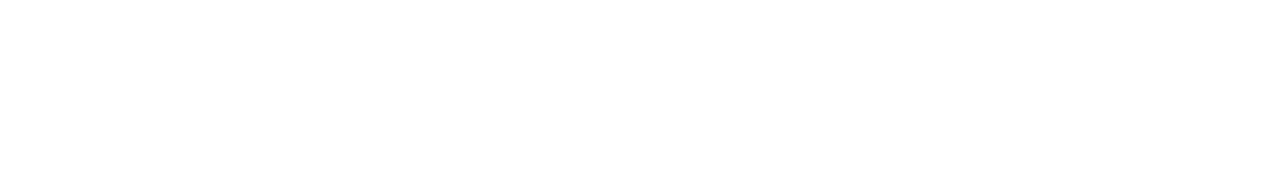
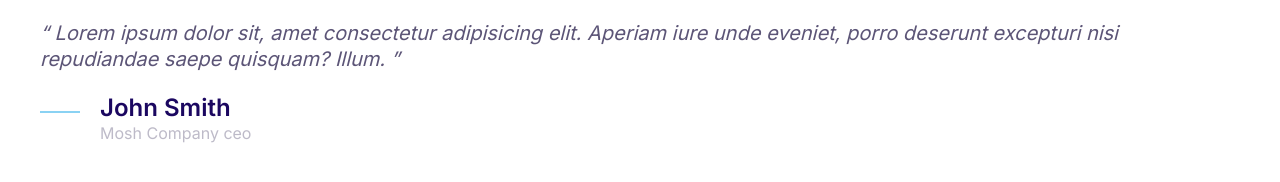
Before and after one commit to michael-j-rubenstein/cloud-hosting-website, a plain HTML site: page index.html in a window 1280 px wide. Drawn offline with Linux system fonts and the light colour scheme.

Commit message:
Added quotes component

```diff
--- a/css/styles.css
+++ b/css/styles.css
@@ -5,8 +5,8 @@
     --color-accent: #ff3400;
     --color-headings: #1b0760;
     --color-body: #918ca4;
+    --color-body-darker: #5c5577;
     --color-border: #ccc;
-    --color-media: #2073de;
     --border-radius: 30px;
     --font-primary: 'Inter', Arial, Helvetica, sans-serif;
 }
@@ -405,3 +405,57 @@ a {
 .media__image {
     margin-top: 1rem;
 }
+
+
+/* Quotes */
+
+.quote {
+    font-size: 3rem;
+    font-style: italic;
+    color: var(--color-body-darker);
+    line-height: 1.3;
+}
+
+.quote__text::before {
+    content: open-quote;
+}
+
+.quote__text::after {
+    content: close-quote;
+}
+
+.quote__author {
+    font-size: 3rem;
+    font-weight: 600;
+    font-style: normal;
+    margin-bottom: 0;
+}
+
+.quote__company {
+    font-style: normal;
+    font-size: 2rem;
+    opacity: 0.4;
+}
+
+.quote__line {
+    position: relative;
+    bottom: 10px;
+}
+
+@media screen and (min-width: 1024px) {
+
+    .quote {
+        font-size: 2rem;
+    }
+
+    .quote__author {
+        font-size: 2.4rem;
+    }
+
+    .quote__company {
+        font-size: 1.6rem;
+    }
+}
+
+
+/* Grids */
--- a/index.html
+++ b/index.html
@@ -14,5 +14,26 @@
     <link rel="stylesheet" href="css/normalize.css" />
     <link rel="stylesheet" href="css/styles.css" />
   </head>
-  <body></body>
+  <body>
+    <blockquote class="quote">
+      <p class="quote__text">
+        Lorem ipsum dolor sit, amet consectetur adipisicing elit. Aperiam iure
+        unde eveniet, porro deserunt excepturi nisi repudiandae saepe quisquam?
+        Illum.
+      </p>
+      <footer>
+        <div class="media">
+          <div class="media__image">
+            <svg class="icon icon--primary quote__line">
+              <use xlink:href="images/sprite.svg#line"></use>
+            </svg>
+          </div>
+          <div class="media__body">
+            <h3 class="media__title quote__author">John Smith</h3>
+            <p class="quote__company">Mosh Company ceo</p>
+          </div>
+        </div>
+      </footer>
+    </blockquote>
+  </body>
 </html>
```
Also changed, not shown: components/quotes.html (added, +19 -0 lines).
